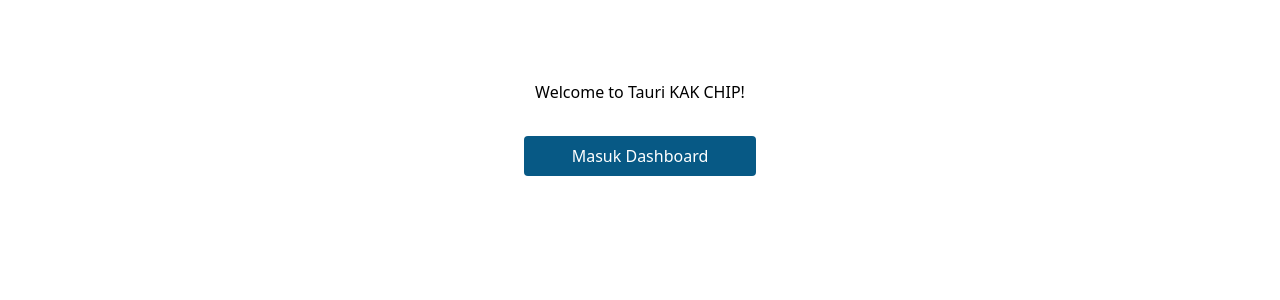
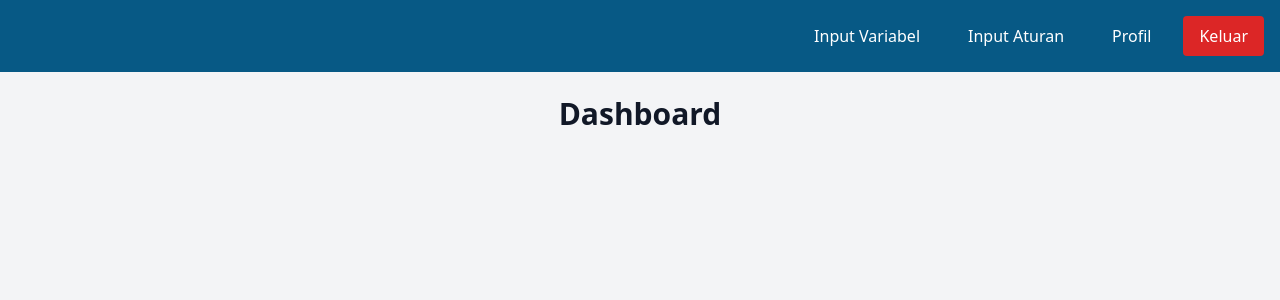
Before and after one commit to krr2002/SPK-Estrus-Rev-Frontend, a Vue app: page / in a window 1280 px wide. Shown: the top 300 px of the page. Built offline with nearby package versions, Linux system fonts and the light colour scheme.

Commit message:
add beberapa pages

```diff
--- a/src/App.vue
+++ b/src/App.vue
@@ -1,19 +1,30 @@
 <script setup lang="ts">
-  import "./style/main.css"
-  import Login from './pages/Login.vue'
-  import {ref} from 'vue'
-  import Dashboard from './pages/Dashboard.vue'
+import { ref } from 'vue';
+import Dashboard from './pages/Dashboard.vue';
+import InputVariabel from './pages/InputVariabel.vue';
+import InputAturan from './pages/InputAturan.vue';
+import Profil from './pages/Profil.vue';
 
-  const routeName = ref('')
+const routeName = ref('dashboard'); // Set default route
 
-  const changeRoute = (name: string) => {
-    routeName.value = name
-  }
+const changeRoute = (newRoute: string) => {
+  routeName.value = newRoute;
+};
 </script>
 
 <template>
   <main>
-    <Dashboard v-if="routeName === 'dashboard'" @goto="(e) => changeRoute(e)"/>
-    <Login v-else @goto="(e) => changeRoute(e)" />
+    <Dashboard v-if="routeName === 'dashboard'" @goto="changeRoute" />
+    <InputVariabel v-if="routeName === 'input-variabel'" @goto="changeRoute" />
+    <InputAturan v-if="routeName === 'input-aturan'" @goto="changeRoute" />
+    <Profil v-if="routeName === 'profil'" @goto="changeRoute" />
+    <!-- If no route matches, show a default page, e.g., a login or error page -->
+    <div v-if="routeName === ''" class="text-center mt-10">
+      <h1 class="text-3xl font-bold text-gray-900">Please select a page</h1>
+    </div>
   </main>
 </template>
+
+<style scoped>
+/* Add any scoped styles here if needed */
+</style>
--- a/src/pages/Dashboard.vue
+++ b/src/pages/Dashboard.vue
@@ -1,15 +1,42 @@
 <script setup lang="ts">
-
+const navigateTo = (route: string) => {
+  $emit('goto', route);
+};
 </script>
 
 <template>
-  <section class="w-full">
-    <div class="flex justify-center">
+  <div class="w-full min-h-screen bg-gray-100">
+    <nav class="bg-sky-800 text-white p-4 flex justify-end items-center space-x-4">
       <button
-        @click="() => $emit('goto', '')"
-        class="bg-sky-800 hover:bg-sky-900 transition-colors px-12 py-2 rounded text-white">
+        @click="() => navigateTo('input-variabel')"
+        class="hover:bg-sky-900 transition-colors px-4 py-2 rounded">
+        Input Variabel
+      </button>
+      <button
+        @click="() => navigateTo('input-aturan')"
+        class="hover:bg-sky-900 transition-colors px-4 py-2 rounded">
+        Input Aturan
+      </button>
+      <button
+        @click="() => navigateTo('profil')"
+        class="hover:bg-sky-900 transition-colors px-4 py-2 rounded">
+        Profil
+      </button>
+      <button
+        @click="() => navigateTo('')"
+        class="bg-red-600 hover:bg-red-700 transition-colors px-4 py-2 rounded">
         Keluar
       </button>
-    </div>
-  </section>
+    </nav>
+    <section class="p-6">
+      <div class="text-center">
+        <h1 class="text-3xl font-bold text-gray-900 mb-8">Dashboard</h1>
+        <!-- Add your dashboard content here -->
+      </div>
+    </section>
+  </div>
 </template>
+
+<style scoped>
+/* Add any scoped styles here if needed */
+</style>
--- /dev/null
+++ b/src/pages/InputAturan.vue
@@ -0,0 +1,13 @@
+<script setup lang="ts">
+</script>
+
+<template>
+  <div class="w-full min-h-screen bg-gray-100 p-6">
+    <h1 class="text-3xl font-bold text-gray-900 mb-8">Input Aturan</h1>
+    <p class="text-gray-700">This is the Input Aturan page.</p>
+  </div>
+</template>
+
+<style scoped>
+/* Add any scoped styles here if needed */
+</style>
--- /dev/null
+++ b/src/pages/InputVariabel.vue
@@ -0,0 +1,13 @@
+<script setup lang="ts">
+</script>
+
+<template>
+  <div class="w-full min-h-screen bg-gray-100 p-6">
+    <h1 class="text-3xl font-bold text-gray-900 mb-8">Input Variabel</h1>
+    <p class="text-gray-700">Tes</p>
+  </div>
+</template>
+
+<style scoped>
+/* Add any scoped styles here if needed */
+</style>
--- /dev/null
+++ b/src/pages/Profil.vue
@@ -0,0 +1,13 @@
+<script setup lang="ts">
+</script>
+
+<template>
+  <div class="w-full min-h-screen bg-gray-100 p-6">
+    <h1 class="text-3xl font-bold text-gray-900 mb-8">Profil</h1>
+    <p class="text-gray-700">This is the Profil page.</p>
+  </div>
+</template>
+
+<style scoped>
+/* Add any scoped styles here if needed */
+</style>
```
